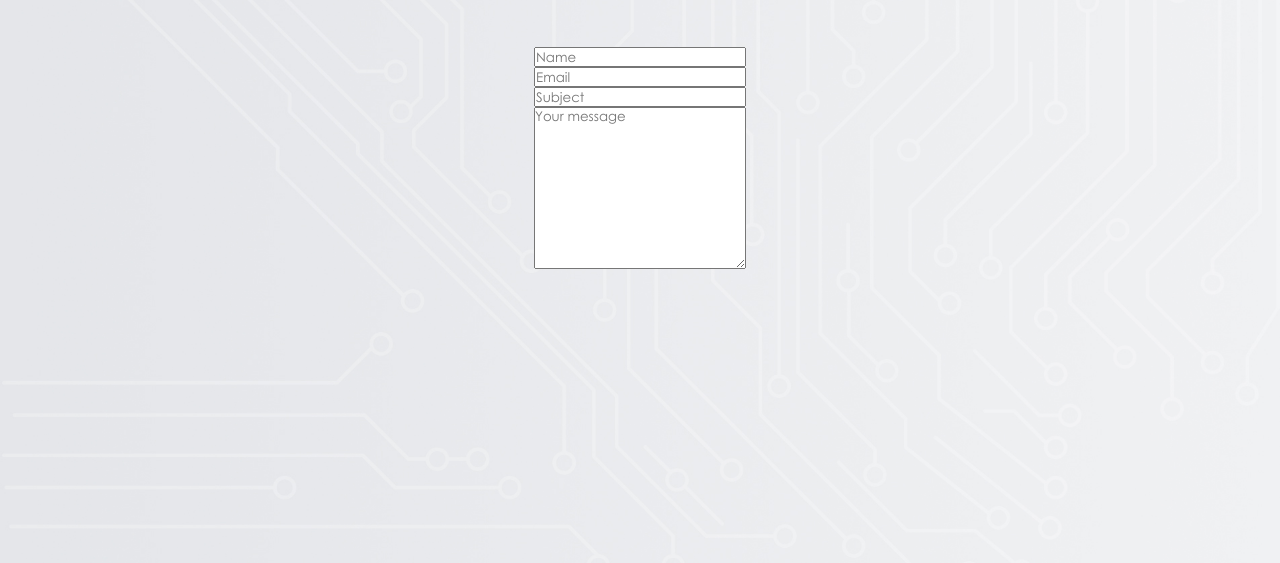
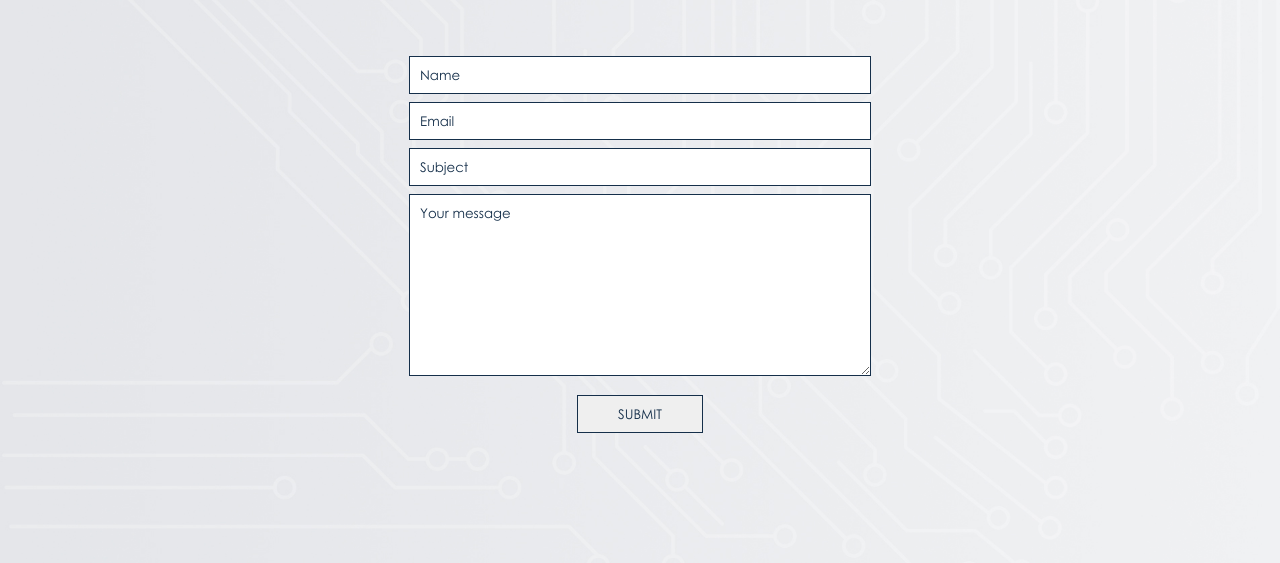
Before and after one commit to asdrubalivan/asdrubalivan.github.io, a Gatsby site: page /contact in a window 1280 px wide. Shown: the part 237-800 px from the top of the page. Built offline with nearby package versions, Linux system fonts and the light colour scheme; Gatsby itself is replaced by a stand-in of ours.

Commit message:
Added color styles to contact page. We need input background to finish

```diff
--- a/src/pages/contact.js
+++ b/src/pages/contact.js
@@ -6,9 +6,21 @@ import { H2 } from '../components/tags'
 
 const SectionContact = styled.section`
   margin-top: 8rem;
+  padding-bottom: 5rem;
   display: flex;
   flex-direction: column;
   align-items: center;
+`
+const commonInputProps = props => `
+  color: ${props.theme.darkBlue};
+  border-width: 0;
+  outline: 0.1rem solid ${props.theme.darkBlue};
+  &::placeholder {
+    color: ${props.theme.darkBlue};
+  }
+  width: 46rem;
+  margin-top: 1rem;
+  padding: 1rem;
 `
 
 const Form = styled.form`
@@ -19,7 +31,19 @@ const Form = styled.form`
 `
 
 const Input = styled.input`
-  width: 100%;
+  ${commonInputProps}
+`
+
+const TextArea = styled.textarea`
+  ${commonInputProps}
+`
+
+const SubmitButton = styled.button`
+  color: ${props => props.theme.darkBlue};
+  margin: 2rem auto;
+  text-transform: uppercase;
+  border: 0.1rem solid ${props => props.theme.darkBlue};
+  padding: 1rem 4rem;
 `
 
 const ContactPage = () => (
@@ -31,9 +55,8 @@ const ContactPage = () => (
         <Input name="" type="text" value="" placeholder="Name" />
         <Input name="" type="text" value="" placeholder="Email" />
         <Input name="" type="text" value="" placeholder="Subject" />
-        <textarea cols="30" id="" name="" rows="10" placeholder="Your message">
-
-        </textarea>
+        <TextArea cols="30" id="" name="" rows="10" placeholder="Your message" />
+        <SubmitButton type="submit">Submit</SubmitButton>
       </Form>
     </SectionContact>
   </Layout>
```
